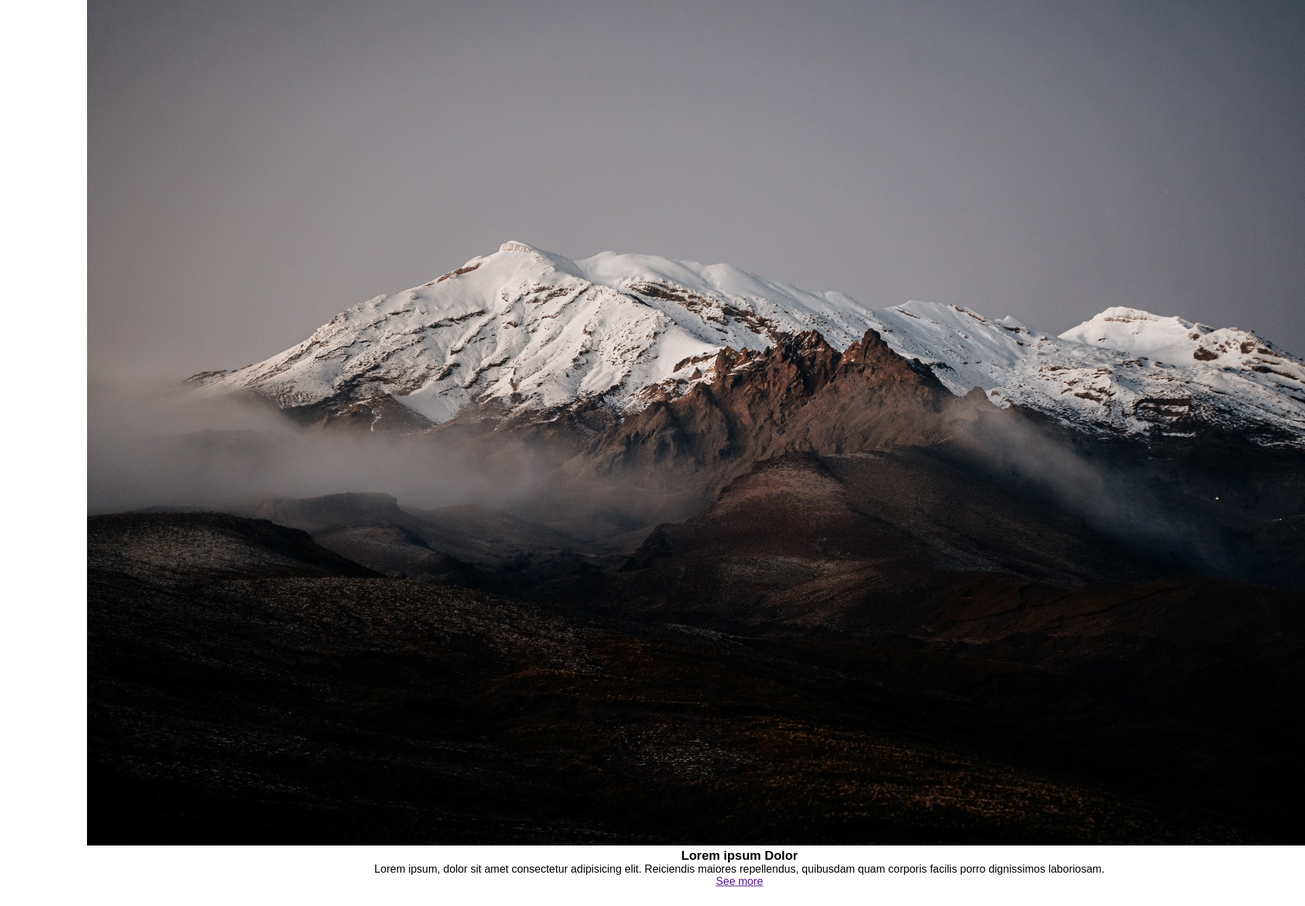
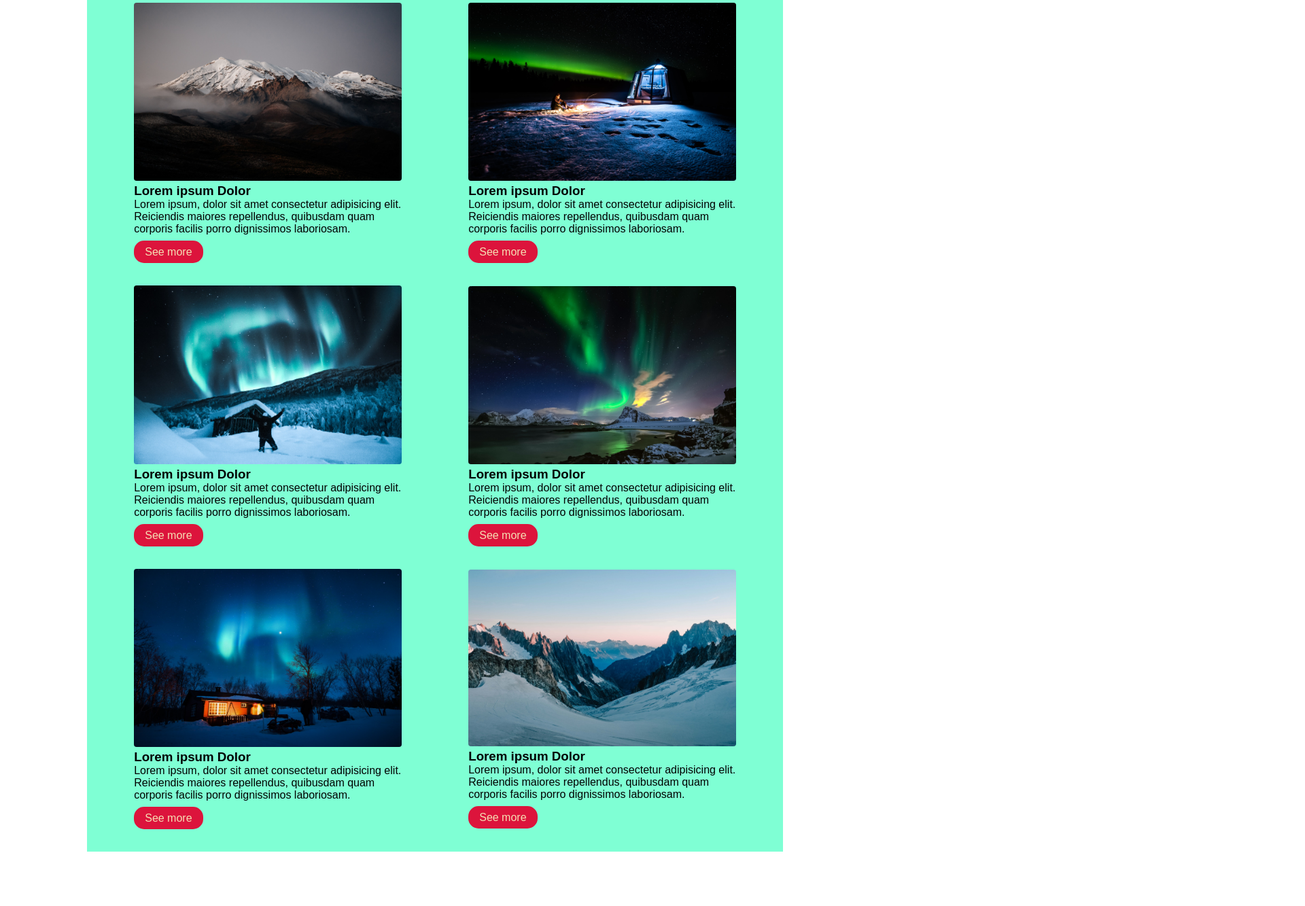
Before and after one commit to GuDantas/Studies, a plain HTML site: page Module_4(Front-End)/Class02/index.html in a window 1280 px wide. Shown: the part 544-1877 px from the top of the page at 68% size, 1920 px wide, since content can reach past the window. Before the commit the page ends 1850 px from the top, so only its background shows below. Drawn offline with Linux system fonts and the light colour scheme.

Commit message:
Old changes that i forgot from commit

```diff
--- a/Module_4(Front-End)/Class02/css/style.css
+++ b/Module_4(Front-End)/Class02/css/style.css
@@ -6,7 +6,7 @@
 .header-page{
     display: flex;
 
-    justify-content: space-around;
+    justify-content: space-between;
 }
 :root{
     --color-pink: #dc143c;
@@ -22,6 +22,7 @@ body {
 }
 .main-header{
     color: wheat;
+     text-align: left !important;
 
 }
 .header-list{
@@ -43,6 +44,7 @@ body {
 
 }
 .lorota-title{
+    margin-top: 3vh;
     color: wheat;
     margin-bottom: 3vh;
 }
@@ -60,10 +62,12 @@ body {
 
 }
 .lorota{
-    padding-bottom: 2vh;
+    margin-bottom: 2vh;
+
 }
 
 .btn{
+    margin-top: 2vh;
     color: black;
     text-decoration: none;
     border: 0.1vh solid wheat;
@@ -81,16 +85,37 @@ body {
 }
 .tour{
     width: 80%;
-    height: 100vh;
+    min-height: 100vh;
     background-color: aquamarine;
     margin: 80px auto;
     text-align: center;
+    padding: 20px;
 }
 .tour-list{
     display: flex;
     flex-wrap: wrap;
     align-items: center;
+    justify-content: space-around;
 }
-.tour-items{
+.tour-item{
     width: 40%;
+    text-align: left;
+    margin: 20px 0;
+
 }
+
+.tour-item img{
+    width:100%;
+    border-radius: 4px;
+}
+.item-description{
+    padding-bottom: 2vh;
+}
+.tour-btn{
+    background-color: var(--color-pink);
+    color:wheat;
+    padding: 1vh 2vh;
+    border-radius: 15px;
+    text-decoration: none;
+    margin-top: 4vh;
+}
--- a/Module_4(Front-End)/Class02/index.html
+++ b/Module_4(Front-End)/Class02/index.html
@@ -37,6 +37,46 @@
                         <a href="" class="tour-btn">See more</a>
 
                     </div>
+                    <div class="tour-item">
+                        <img src="images/pexels-tuomas-haapala-7223461.jpg" alt="Tour by the mountains">
+                        <h3 class="item-title">Lorem ipsum Dolor</h3>
+                        <p class="item-description">Lorem ipsum, dolor sit amet consectetur adipisicing elit. Reiciendis maiores repellendus,
+                            quibusdam quam corporis facilis porro dignissimos laboriosam.</p>
+                        <a href="" class="tour-btn">See more</a>
+
+                    </div>
+                    <div class="tour-item">
+                        <img src="images/pexels-tobias-bjørkli-1693085.jpg" alt="Tour by the mountains">
+                        <h3 class="item-title">Lorem ipsum Dolor</h3>
+                        <p class="item-description">Lorem ipsum, dolor sit amet consectetur adipisicing elit. Reiciendis maiores repellendus,
+                            quibusdam quam corporis facilis porro dignissimos laboriosam.</p>
+                        <a href="" class="tour-btn">See more</a>
+
+                    </div>
+                    <div class="tour-item">
+                        <img src="images/pexels-stein-egil-liland-5704789.jpg" alt="Tour by the mountains">
+                        <h3 class="item-title">Lorem ipsum Dolor</h3>
+                        <p class="item-description">Lorem ipsum, dolor sit amet consectetur adipisicing elit. Reiciendis maiores repellendus,
+                            quibusdam quam corporis facilis porro dignissimos laboriosam.</p>
+                        <a href="" class="tour-btn">See more</a>
+
+                    </div>
+                    <div class="tour-item">
+                        <img src="images/pexels-stefan-stefancik-91216.jpg" alt="Tour by the mountains">
+                        <h3 class="item-title">Lorem ipsum Dolor</h3>
+                        <p class="item-description">Lorem ipsum, dolor sit amet consectetur adipisicing elit. Reiciendis maiores repellendus,
+                            quibusdam quam corporis facilis porro dignissimos laboriosam.</p>
+                        <a href="" class="tour-btn">See more</a>
+
+                    </div>
+                    <div class="tour-item">
+                        <img src="images/pexels-francesco-ungaro-2835436.jpg" alt="Tour by the mountains">
+                        <h3 class="item-title">Lorem ipsum Dolor</h3>
+                        <p class="item-description">Lorem ipsum, dolor sit amet consectetur adipisicing elit. Reiciendis maiores repellendus,
+                            quibusdam quam corporis facilis porro dignissimos laboriosam.</p>
+                        <a href="" class="tour-btn">See more</a>
+
+                    </div>
 
                 </section>
 
```
